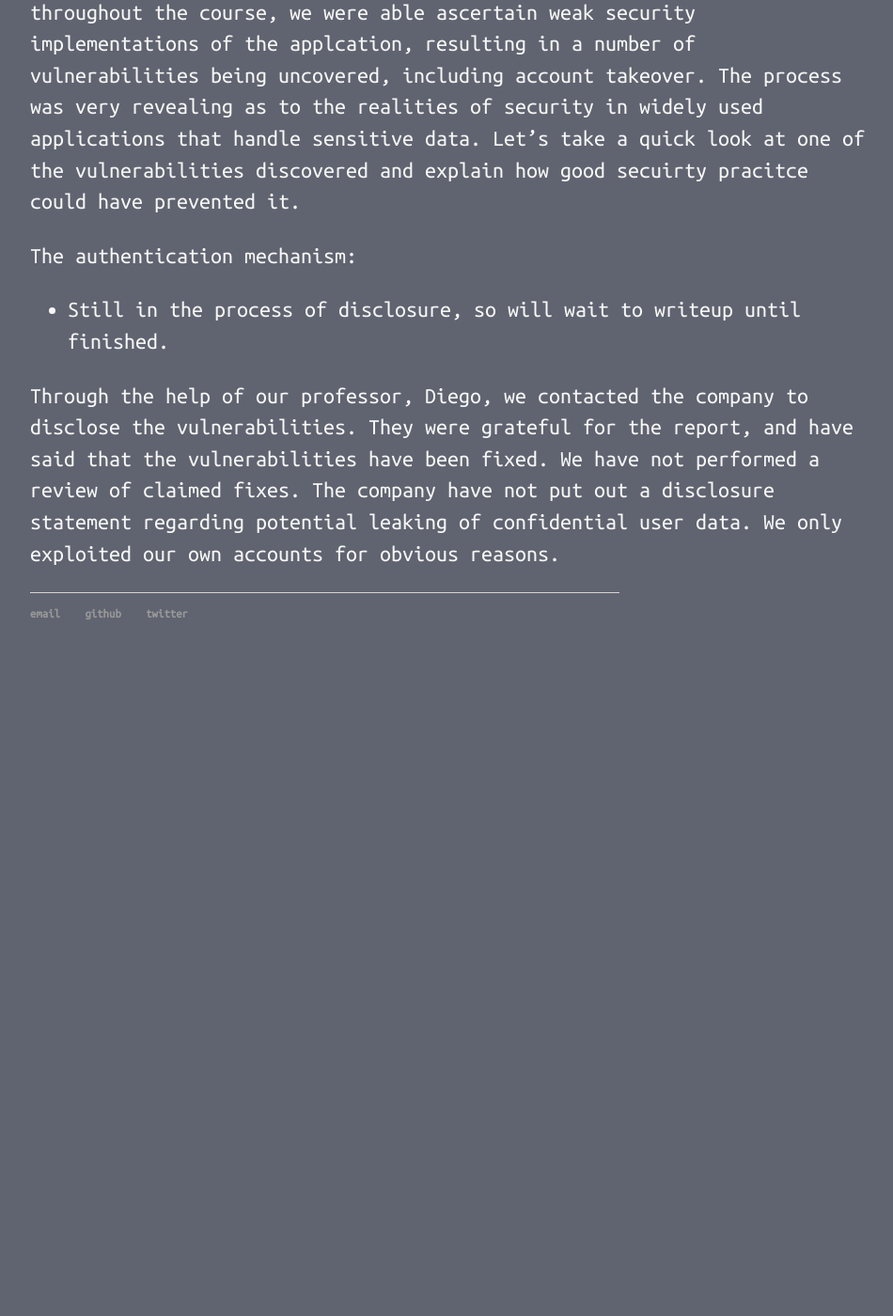
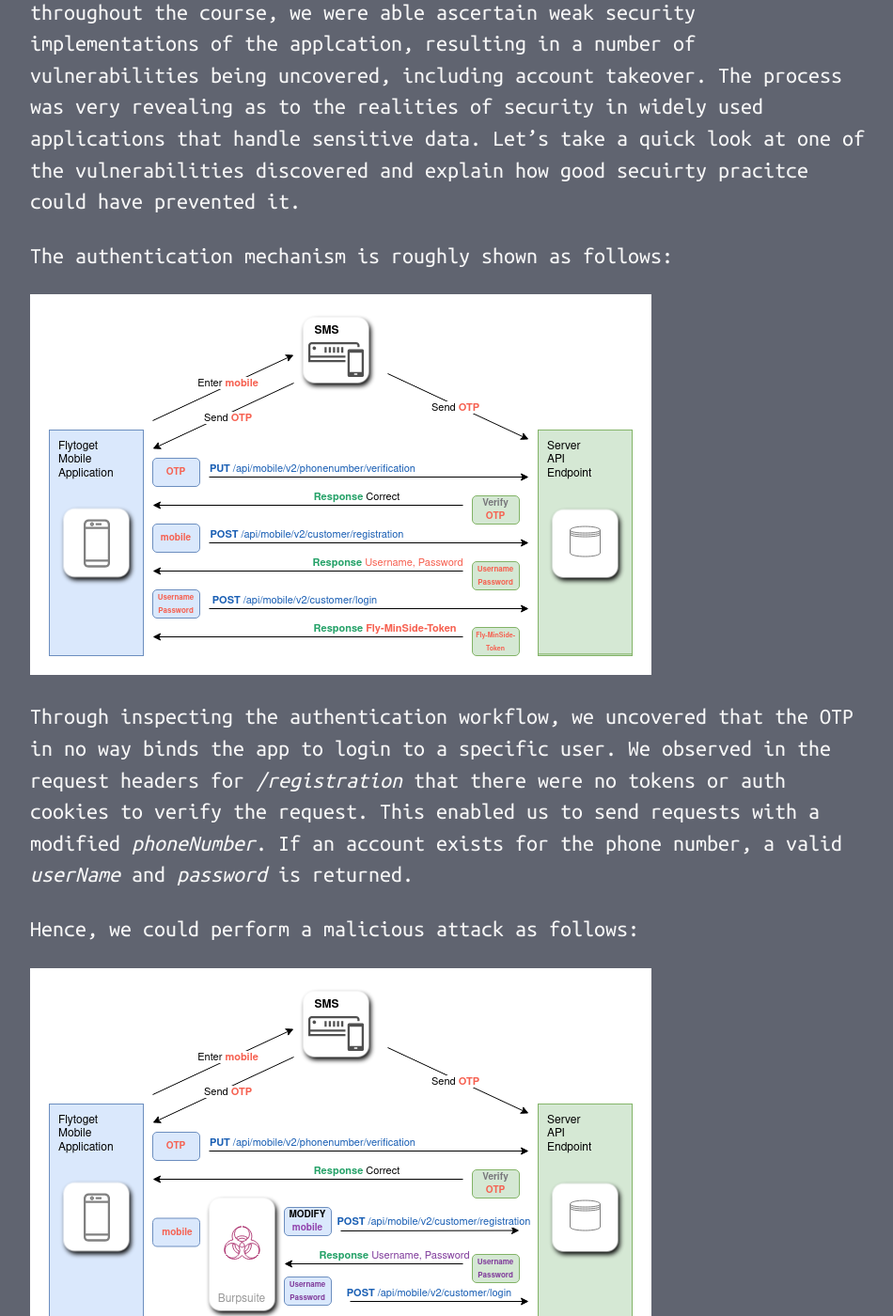
Before and after one commit to HagemannJ/HagemannJ.github.io, a Jekyll site: the page built from _posts/2024-08-10-flytoget.md, in a window 1280 px wide and 1400 px high, scrolled down 390 px. Shown: the whole window at 94% size, without its empty margins (160-1110 px from the left). Built offline with Jekyll 4.4.1, drawn with Linux system fonts in a browser that asks for light colours; before the commit the page ends 1141 px from its top, so only the background shows below that.

Commit message:
Update 2024-08-10-flytoget.md with attack details

```diff
--- a/_posts/2024-08-10-flytoget.md
+++ b/_posts/2024-08-10-flytoget.md
@@ -10,8 +10,16 @@
 The process was very revealing as to the realities of security in widely used applications that handle sensitive data. Let's take a quick look at one of the
 vulnerabilities discovered and explain how good secuirty pracitce could have prevented it.
 
-The authentication mechanism:
-- Still in the process of disclosure, so will wait to writeup until finished.
+The authentication mechanism is roughly shown as follows:
+<div class="img"><img src="/files/authentication_normal.png" alt="Architecture Diagram"></div>
+
+Through inspecting the authentication workflow, we uncovered that the OTP in no way binds the app to login to a specific
+user. We observed in the request headers for <i>/registration</i> that there were no tokens or auth cookies
+to verify the request. This enabled us to send requests with a modified <i>phoneNumber</i>. If an account
+exists for the phone number, a valid <i>userName</i> and <i>password</i> is returned.
+
+Hence, we could perform a malicious attack as follows:
+<div class="img"><img src="/files/authentication_attacker.png" alt="Architecture Diagram"></div>
 
 Through the help of our professor, Diego, we contacted the company to disclose the vulnerabilities. They were grateful for the report, and have said that
 the vulnerabilities have been fixed. We have not performed a review of claimed fixes. The company have not put out a disclosure statement regarding potential
```
